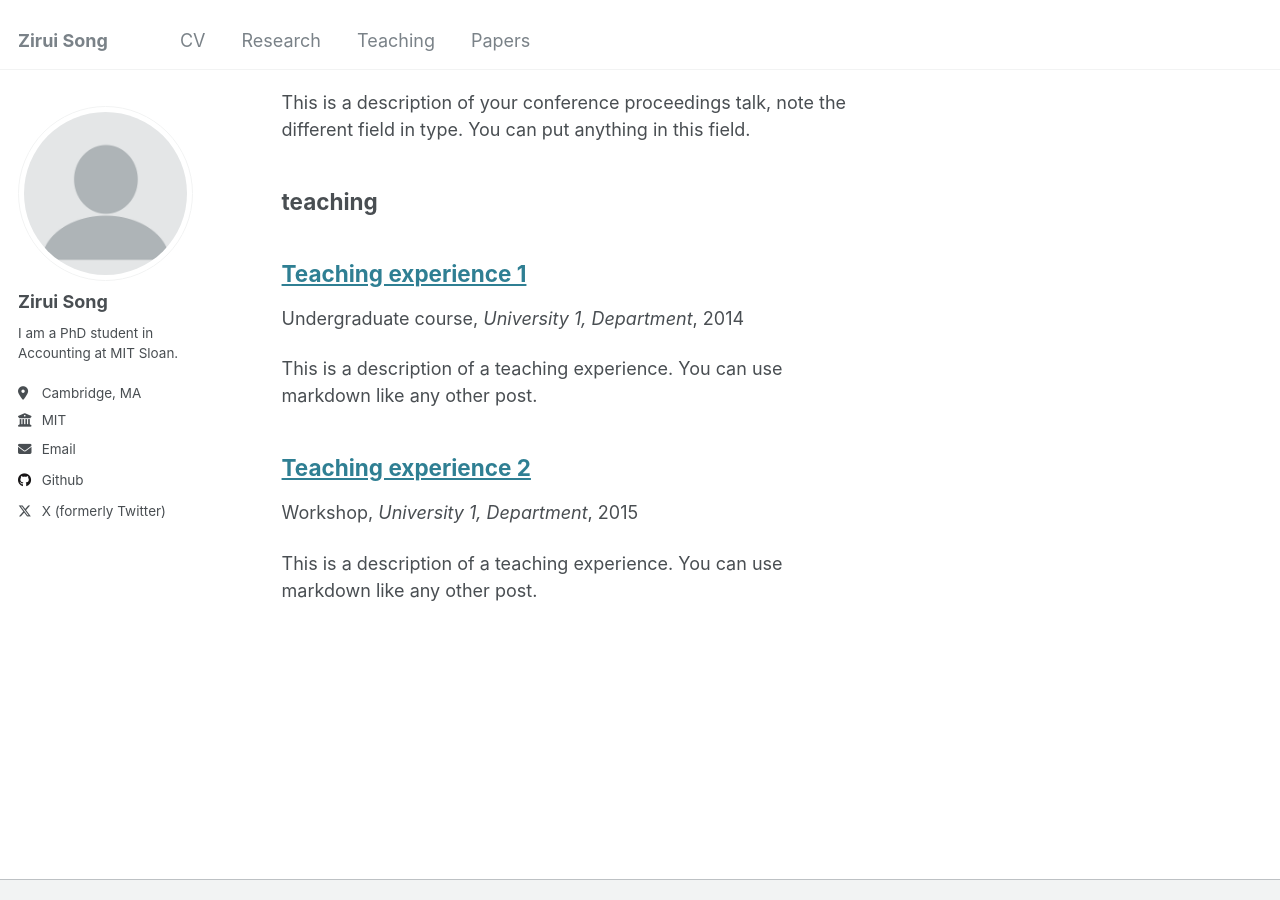
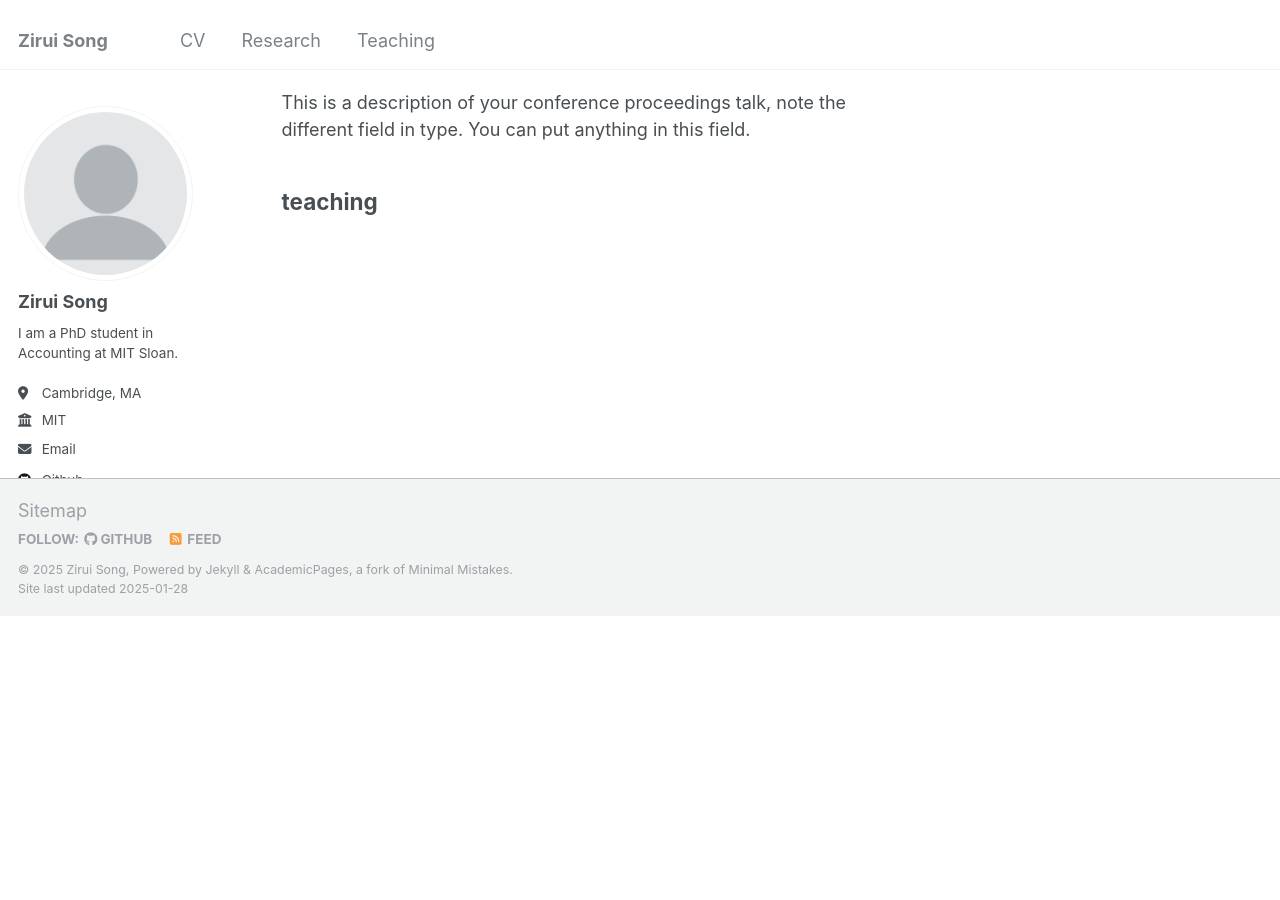
Before and after one commit to zirui-song/zirui-song.github.io, a Jekyll site: the page built from _pages/sitemap.md, in a window 1280 px wide and 900 px high, scrolled down 4614 px. Built offline with Jekyll 4.4.1, drawn with Linux system fonts in a browser that asks for light colours; a file with an impossible date is left out; after the commit the page ends 5230 px from its top, so only the background shows below that.

Commit message:
Update Links

```diff
--- a/_data/navigation.yml
+++ b/_data/navigation.yml
@@ -25,6 +25,3 @@ main:
 
   - title: "Teaching"
     url: /teaching/
-
-  - title: "Papers"
-    url: /papers/
--- a/_teaching/2014-spring-teaching-1.md
+++ /dev/null
@@ -1,20 +0,0 @@
----
-title: "Teaching experience 1"
-collection: teaching
-type: "Undergraduate course"
-permalink: /teaching/2014-spring-teaching-1
-venue: "University 1, Department"
-date: 2014-01-01
-location: "City, Country"
----
-
-This is a description of a teaching experience. You can use markdown like any other post.
-
-Heading 1
-======
-
-Heading 2
-======
-
-Heading 3
-======
--- a/_teaching/2015-spring-teaching-2.md
+++ b/_teaching/2024-summer-teaching.md
@@ -1,11 +1,11 @@
 ---
-title: "Teaching experience 2"
+title: "TA for Financial Accounting"
 collection: teaching
-type: "Workshop"
-permalink: /teaching/2015-spring-teaching-1
-venue: "University 1, Department"
-date: 2015-01-01
-location: "City, Country"
+type: "Lecture"
+permalink: /teaching/2024-summer-teaching
+venue: "MIT Sloan"
+date: 2024-07
+location: "Cambridge, MA"
 ---
 
 This is a description of a teaching experience. You can use markdown like any other post.
```
Also changed, not shown: _pages/research.html (renamed from _pages/papers.html, +9 -3 lines).
